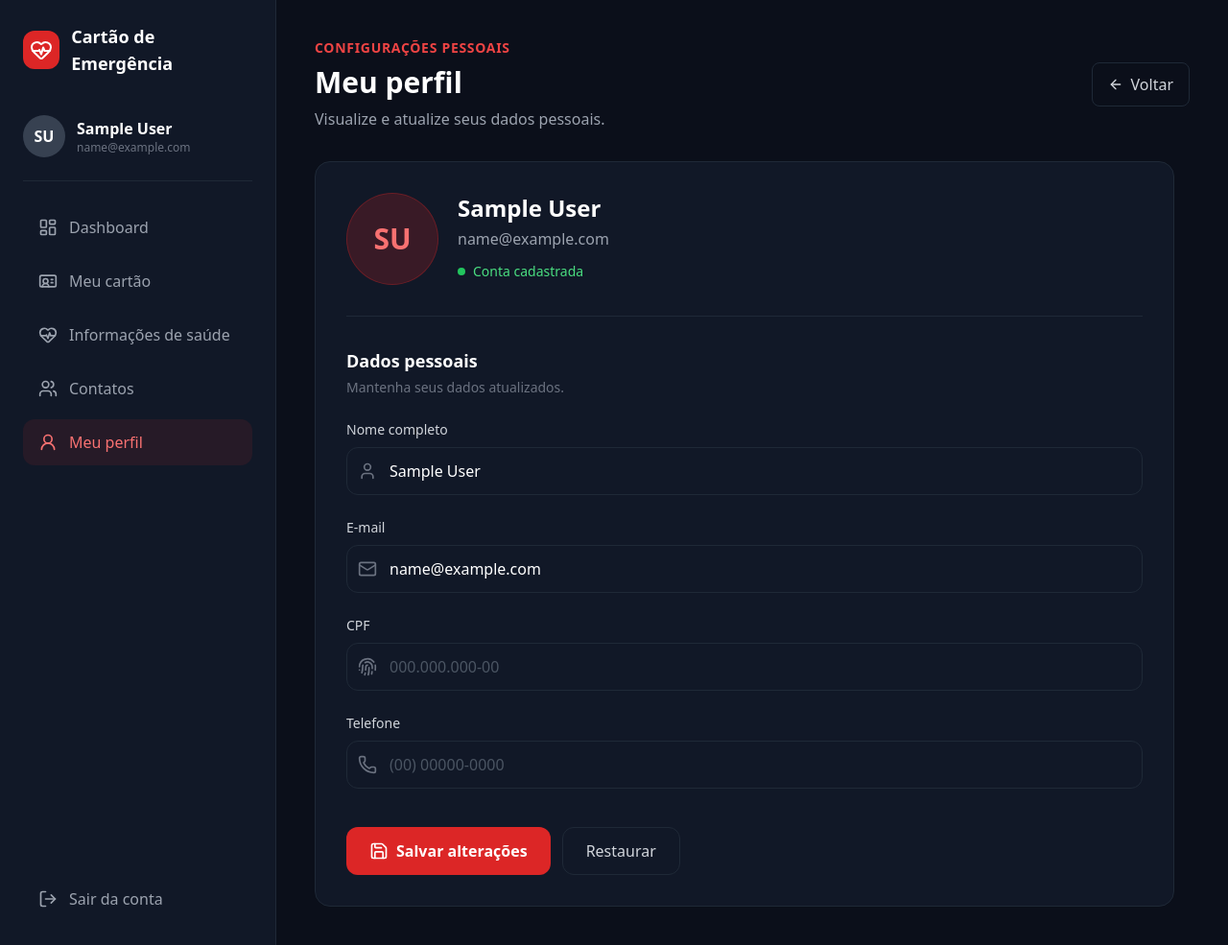
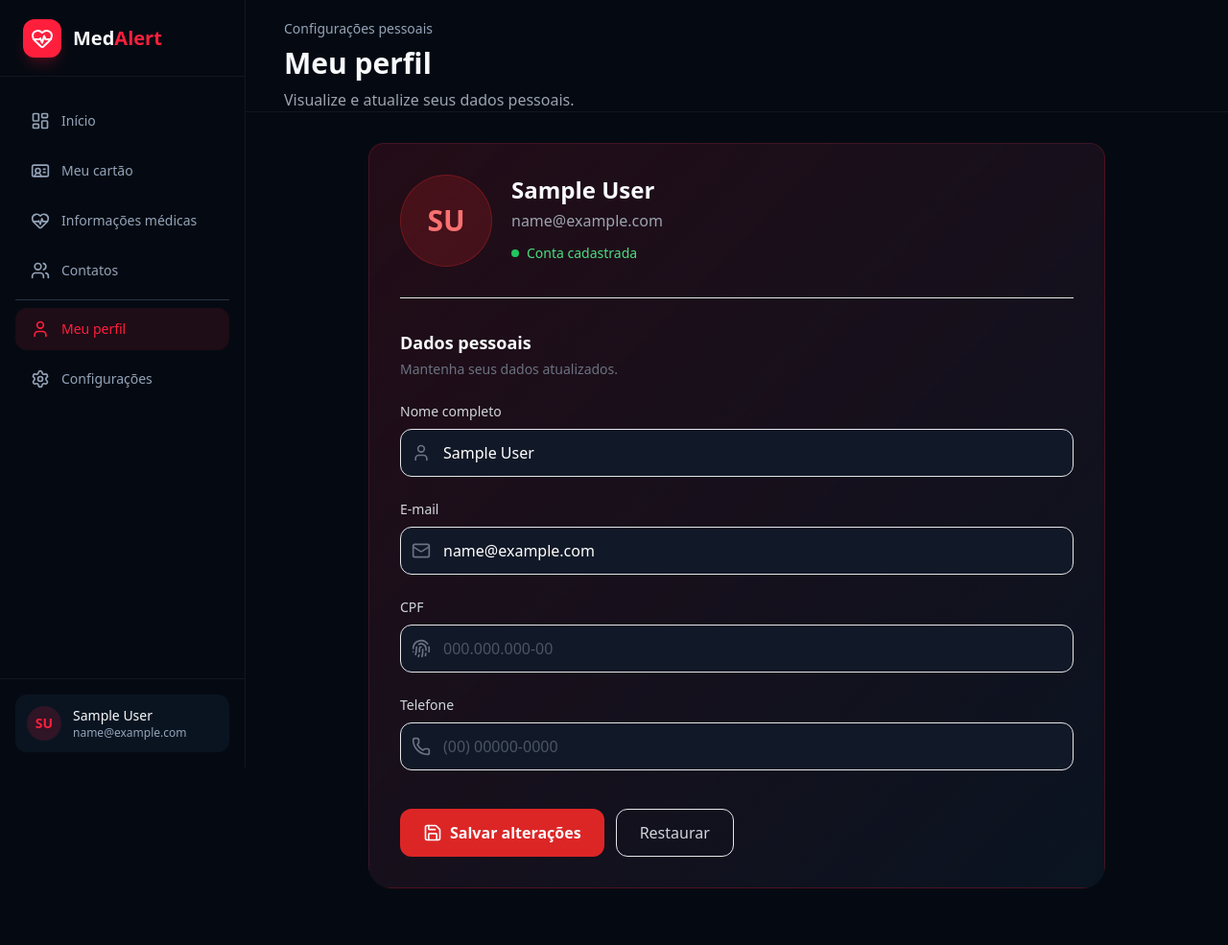
Before and after one commit to JDSAG/Cartao_emergencia, a plain HTML site: page pages/profile.html in a window 1280 px wide. Shown: the whole page at 96% size. Drawn offline with nearby package versions, Linux system fonts and the light colour scheme; sample sign-in values are in the browser's storage.

Commit message:
feat: atualiza layout e navegação da página de perfil
- Atualiza a identidade visual para o padrão MedAlert.
- Adiciona novas cores personalizadas ao Tailwind CSS.
- Reformula a sidebar desktop com navegação e identidade da aplicação.
- Adiciona menu de configurações e navegação mobile inferior.
- Melhora a organização e responsividade do layout.
- Atualiza os links para as páginas de cartão e informações médicas.
- Adiciona estilização com gradientes e bordas personalizadas.
- Mantém o formulário de dados pessoais e seus campos.

```diff
--- a/pages/profile.html
+++ b/pages/profile.html
@@ -13,108 +13,103 @@
                 theme: {
                     extend: {
                         colors: {
-                            emergency: {
-                                bg: "#0b0f1a",
-                                card: "#111827",
-                                border: "#1f2937"
+                            medalert: {
+                                bg: "#050a12",
+                                card: "#0a1421",
+                                border: "#263548",
+                                red: "#ff1f3d",
+                                redDark: "#d9142f",
+                                text: "#f8fafc",
+                                muted: "#94a3b8"
                             }
                         }
                     }
                 }
-            };
+            }
         </script>
     </head>
-    <body class="bg-emergency-bg text-white min-h-screen">
-        <!--Header mobile-->
-        <header class="lg:hidden flex items-center justify-between p-5 border-b border-emergency-border">
-            <a href="./dashboard.html" class="flex items-center gap-2">
-                <i data-lucide="heart-pulse" class="w-6 h-6 text-red-500"></i>
+    <body class="min-h-screen bg-medalert-bg text-medalert-text">
+        <!--Estrutura principal-->
+        <div class="min-h-screen flex">
+            <!--Sidebar desktop-->
+            <aside class="hidden lg:flex w-64 min-h-screen flex-col border-r border-white/5 bg-medalert-bg fixed left-0 top-0 bottom-0">
+                <div class="h-20 px-6 flex items-center gap-3 border-b border-white/5">
+                    <div class="w-10 h-10 rounded-xl bg-medalert-red flex items-center justify-center shadow-lg shadow-medalert-red/20">
+                        <i data-lucide="heart-pulse" class="w-6 h-6 text-white"></i>
+                    </div>
 
-                <span class="font-bold">Meu Perfil</span>
+                    <span class="text-xl font-extrabold">
+                        Med<span class="text-medalert-red">Alert</span>
+                    </span>
+                </div>
+
+                <!--Menu-->
+                <nav class="flex-1 px-4 py-6 space-y-2">
+                    <a href="dashboard.html" class="flex items-center gap-3 px-4 py-3 rounded-xl text-medalert-muted hover:bg-white/[0.03] hover:text-white transition text-sm">
+                        <i data-lucide="layout-dashboard" class="w-5 h-5"></i>
+
+                        Início
                     </a>
 
-            <a href="./dashboard.html" class="text-gray-400 hover:text-white">
-                <i data-lucide="arrow-left" class="w-5 h-5"></i>
-            </a>
-        </header>
-
-        <div class="flex min-h-screen">
-            <!--Sidebar-->
-            <aside class="hidden lg:flex w-72 flex-col border-r border-emergency-border bg-emergency-card p-6">
-                <a href="../index.html" class="flex items-center gap-3 mb-10">
-                    <div class="w-10 h-10 rounded-xl bg-red-600 flex items-center justify-center">
-                        <i data-lucide="heart-pulse" class="w-6 h-6"></i>
-                    </div>
-
-                    <span class="font-bold text-lg">
-                        Cartão de Emergência
-                    </span>
-                </a>
-
-                <!--Usuário-->
-                <div class="flex items-center gap-3 pb-6 border-b border-emergency-border">
-                    <div id="sidebarAvatar" class="w-11 h-11 rounded-full bg-gray-700 flex items-center justify-center font-bold">
-                        US
-                    </div>
-
-                    <div class="min-w-0">
-                        <p id="sidebarName" class="font-semibold truncate">
-                            Usuário
-                        </p>
-
-                        <p id="sidebarEmail" class="text-xs text-gray-500 truncate">
-                            email@exemplo.com
-                        </p>
-                    </div>
-                </div>
-
-                <!--Navegação-->
-                <nav class="flex flex-col gap-2 mt-6">
-                    <a href="./dashboard.html" class="flex items-center gap-3 px-4 py-3 rounded-xl text-gray-400 hover:bg-gray-800 hover:text-white transition">
-                        <i data-lucide="layout-dashboard" class="w-5 h-5"></i>
-
-                        Dashboard
-                    </a>
-
-                    <a href="" class="flex items-center gap-3 px-4 py-3 rounded-xl text-gray-400 hover:bg-gray-800 hover:text-white transition">
+                    <a href="./card.html" class="flex items-center gap-3 px-4 py-3 rounded-xl text-medalert-muted hover:bg-white/[0.03] hover:text-white transition text-sm">
                         <i data-lucide="id-card" class="w-5 h-5"></i>
 
                         Meu cartão
                     </a>
 
-                    <a href="" class="flex items-center gap-3 px-4 py-3 rounded-xl text-gray-400 hover:bg-gray-800 hover:text-white transition">
+                    <a href="./information.html" class="flex items-center gap-3 px-4 py-3 rounded-xl text-medalert-muted hover:bg-white/[0.03] hover:text-white transition text-sm">
                         <i data-lucide="heart-pulse" class="w-5 h-5"></i>
 
-                        Informações de saúde
+                        Informações médicas
                     </a>
 
-                    <a href="" class="flex items-center gap-3 px-4 py-3 rounded-xl text-gray-400 hover:bg-gray-800 hover:text-white transition">
+                    <a href="#" class="flex items-center gap-3 px-4 py-3 rounded-xl text-medalert-muted hover:bg-white/[0.03] hover:text-white transition text-sm">
                         <i data-lucide="users" class="w-5 h-5"></i>
 
                         Contatos
                     </a>
 
-                    <a href="./profile.html" class="flex items-center gap-3 px-4 py-3 rounded-xl bg-red-600/10 text-red-400">
-                        <i data-lucide="user-round" class="w-5 h-5"></i>
+                    <div class="h-px bg-medalert-border my-5"></div>
+
+                    <a href="./profile.html" class="flex items-center gap-3 px-4 py-3 rounded-xl bg-medalert-red/10 text-medalert-red font-medium text-sm">
+                        <i data-lucide="user" class="w-5 h-5"></i>
 
                         Meu perfil
                     </a>
+
+                    <a href="#" class="flex items-center gap-3 px-4 py-3 rounded-xl text-medalert-muted hover:bg-white/[0.03] hover:text-white transition text-sm">
+                        <i data-lucide="settings" class="w-5 h-5"></i>
+
+                        Configurações
+                    </a>
                 </nav>
 
-                <!--Logout-->
-                <button id="logoutButton" class="mt-auto flex items-center gap-3 px-4 py-3 rounded-xl text-gray-400 hover:bg-red-600/10 hover:text-red-400 transition">
-                    <i data-lucide="log-out" class="w-5 h-5"></i>
+                <!--Usuário-->
+                <div class="p-4 border-t border-white/5">
+                    <div class="flex items-center gap-3 p-3 rounded-xl bg-medalert-card">
+                        <div class="w-9 h-9 rounded-full bg-medalert-red/15 text-medalert-red flex items-center justify-center font-bold text-sm" id="sidebarAvatar">
+                            U
+                        </div>
 
-                    Sair da conta
-                </button>
+                        <div class="min-w-0">
+                            <p id="sidebarName" class="text-sm font-medium truncate">
+                                Usuário
+                            </p>
+
+                            <p id="sidebarEmail" class="text-xs text-medalert-muted truncate">
+                                usuário@email.com
+                            </p>
+                        </div>
+                    </div>
+                </div>
             </aside>
 
-            <!--Main-->
-            <main class="flex-1 p-5 md:p-8 lg:p-10">
-                <!--Header-->
-                <div class="flex flex-col md:flex-row md:items-center md:justify-between gap-4 mb-8">
+            <!--Mian-->
+            <main class="w-full lg:ml-64 pb-24 lg:pb-10 pt-5">
+                <!--Página header-->
+                <header class="h-15 px-5 sm:px-8 lg:px-10 flex items-center justify-between border-b border-white/5">
                     <div>
-                        <p class="text-sm text-red-500 font-semibold uppercase tracking-wider">
+                        <p class="text-xs sm:text-sm text-medalert-muted">
                             Configurações pessoais
                         </p>
 
@@ -127,16 +122,15 @@
                         </p>
                     </div>
 
-                    <a href="./dashboard.html" class="hidden md:inline-flex items-center gap-2 px-4 py-2.5 rounded-lg border border-emergency-border text-gray-300 hover:bg-emergency-card transition">
-                        <i data-lucide="arrow-left" class="w-4 h-4"></i>
-
-                        Voltar
+                    <a href="" class="lg:hidden flex items-center justify-center w-10 h-10 rounded-xl bg-medalert-card/80 border border-medalert-red/30 text-gray-300 hover:text-white hover:bg-medalert-red/20 transition">
+                        <i data-lucide="settings" class="w-5 h-5"></i>
                     </a>
-                </div>
+                </header>
 
                 <!--Perfil card-->
-                <section class="max-w-4xl">
-                    <div class="bg-emergency-card border border-emergency-border rounded-2xl p-6 md:p-8">
+                <section class="max-w-3xl mx-auto">
+                    <div class="bg-emergency-card rounded-3xl overflow-hidden">
+                        <div class="mt-8 mx-auto max-w-3xl border border-medalert-red/20 bg-gradient-to-br from-medalert-red/[0.12] to-medalert-card rounded-2xl p-6 md:p-8">
                             <!--Perfil header-->
                             <div class="flex flex-col sm:flex-row items-center sm:items-start gap-5 pb-8 border-b border-emergency-border">
                                 <div id="profileAvatar" class="w-24 h-24 rounded-full bg-red-600/20 border border-red-600/30 text-red-400 flex items-center justify-center text-3xl font-bold">
@@ -240,9 +234,47 @@
                                 </div>
                             </form>
                         </div>
+                    </div>
                 </section>
             </main>
         </div>
+
+        <!--Navegação mobile -->
+        <nav class="lg:hidden fixed bottom-0 left-0 right-0 z-50 h-20 bg-medalert-bg/95 backdrop-blur-xl border-t border-white/5 px-3">
+            <div class="h-full flex items-center justify-around">
+                <a href="./dashboard.html" class="flex flex-col items-center gap-1 text-slate-500"">
+                    <i data-lucide="layout-dashboard" class="w-5 h-5"></i>
+
+                    <span class="text-[10px]">
+                        Início
+                    </span>
+                </a>
+
+                <a href="./card.html" class="flex flex-col items-center gap-1 text-slate-500">
+                    <i data-lucide="id-card" class="w-5 h-5"></i>
+
+                    <span class="text-[10px]">
+                        Cartão
+                    </span>
+                </a>
+
+                <a href="" class="flex flex-col items-center gap-1 text-slate-500">
+                    <i data-lucide="users" class="w-5 h-5"></i>
+
+                    <span class="text-[10px]">
+                        Contatos
+                    </span>
+                </a>
+
+                <a href="./profile.html" class="flex flex-col items-center gap-1 text-medalert-red">
+                    <i data-lucide="user" class="w-5 h-5"></i>
+
+                    <span class="text-[10px]">
+                        Perfil
+                    </span>
+                </a>
+            </div>
+        </nav>
 
         <script src="../js/profile.js"></script>
 
```
Lines whose indentation alone changed are shown as unchanged.
